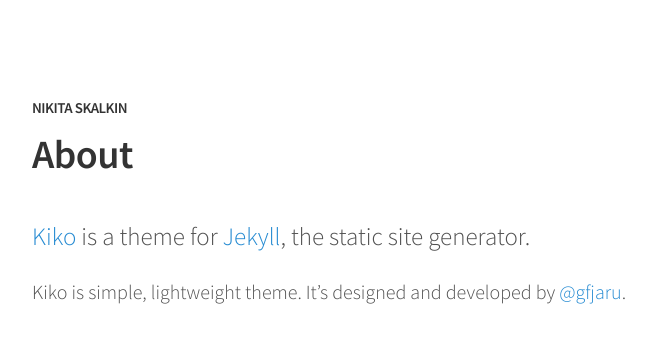
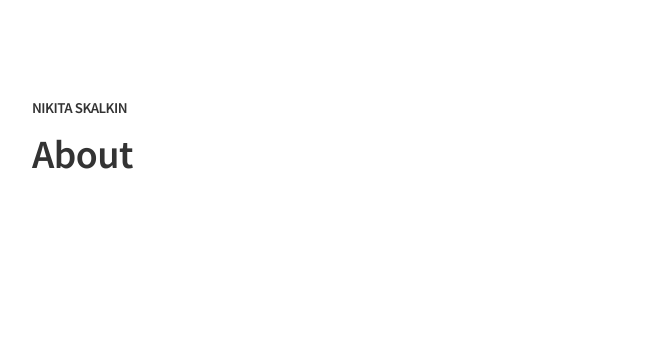
Before and after one commit to nsklkn/nsklkn.github.io, a Jekyll site: the page built from about.md, in a window 1280 px wide. Shown: the top 343 px of the page, without its empty margins (248-904 px from the left). Built offline with Jekyll 4.4.1, drawn with Linux system fonts in a browser that asks for light colours.

Commit message:
empty about

```diff
--- a/about.md
+++ b/about.md
@@ -2,7 +2,3 @@
 title: About
 permalink: /about/
 ---
-
-<p class="lead"><a href="http://github.com/gfjaru/Kiko">Kiko</a> is a theme for <a href="http://jekyllrb.com">Jekyll</a>, the static site generator.</p>
-
-Kiko is simple, lightweight theme. It's designed and developed by [@gfjaru](https://twitter.com/gfjaru).
```
